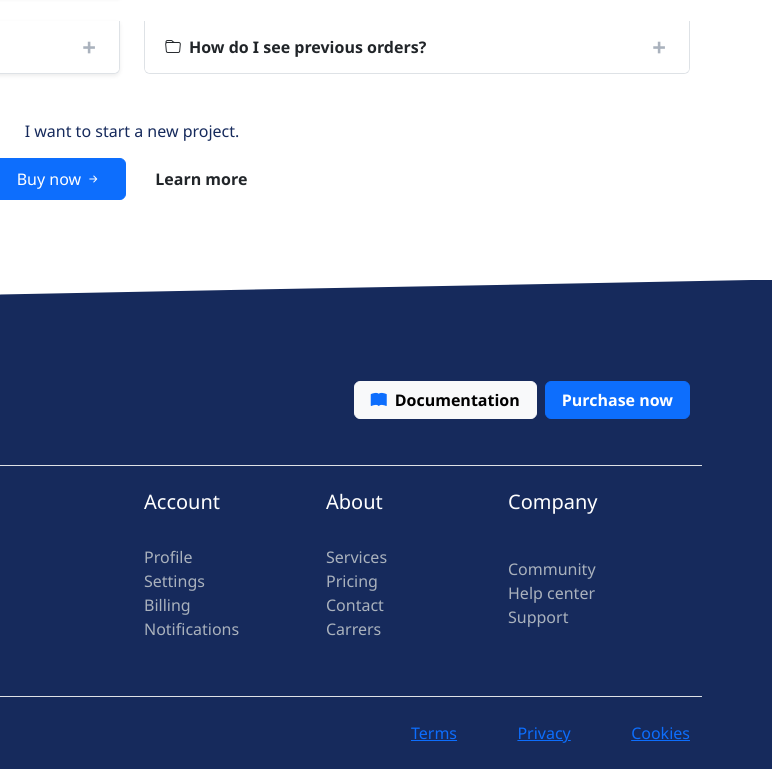
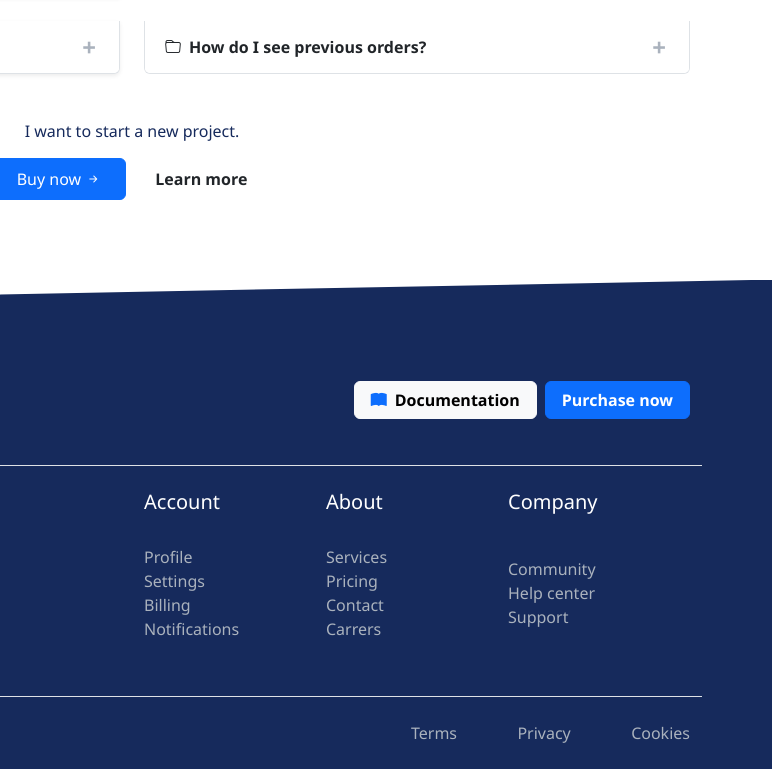
Before and after one commit to daan98/odoo-design-exercise, a website: page index.html in a window 1280 px wide. Shown: the part 4180-4949 px from the top of the page, 508-1280 px from the left. Drawn offline with nearby package versions, Linux system fonts and the light colour scheme.

Commit message:
Add styles to footer-bottom-btn-containe.

```diff
--- a/index.html
+++ b/index.html
@@ -635,9 +635,9 @@
                 <p class="m-0 fw-semibold"><span class="footer-muted-gray-text fw-normal">&copy;</span> Odoo. <span class="footer-muted-gray-text">All rights reserved.</span></p>
 
                 <div class="footer-bottom-btn-container footer-muted-gray-text d-flex justify-content-between w-100">
-                    <a class="footer-link">Terms</a>
-                    <a class="footer-link">Privacy</a>
-                    <a class="footer-link">Cookies</a>
+                    <a class="footer-link footer-muted-gray-text text-decoration-none">Terms</a>
+                    <a class="footer-link footer-muted-gray-text text-decoration-none">Privacy</a>
+                    <a class="footer-link footer-muted-gray-text text-decoration-none">Cookies</a>
                 </div>
             </div>
         </div>
```
